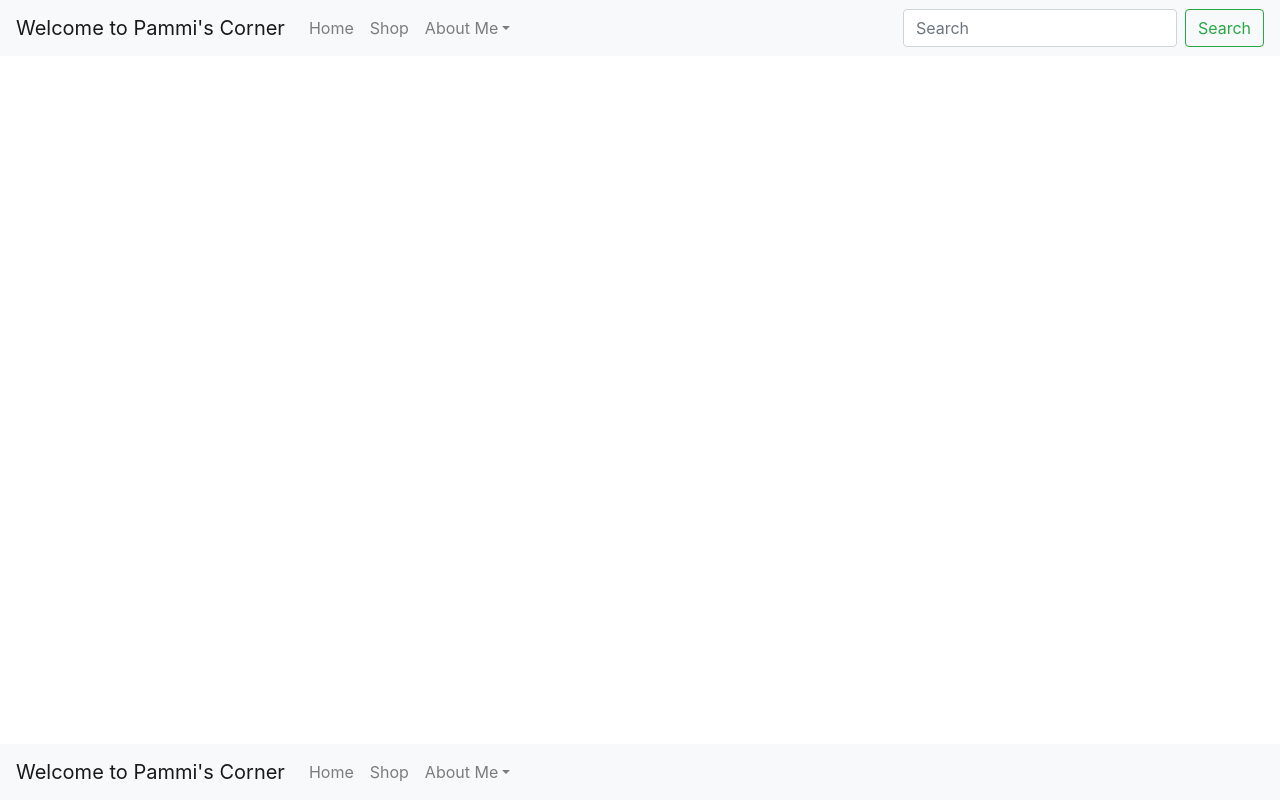
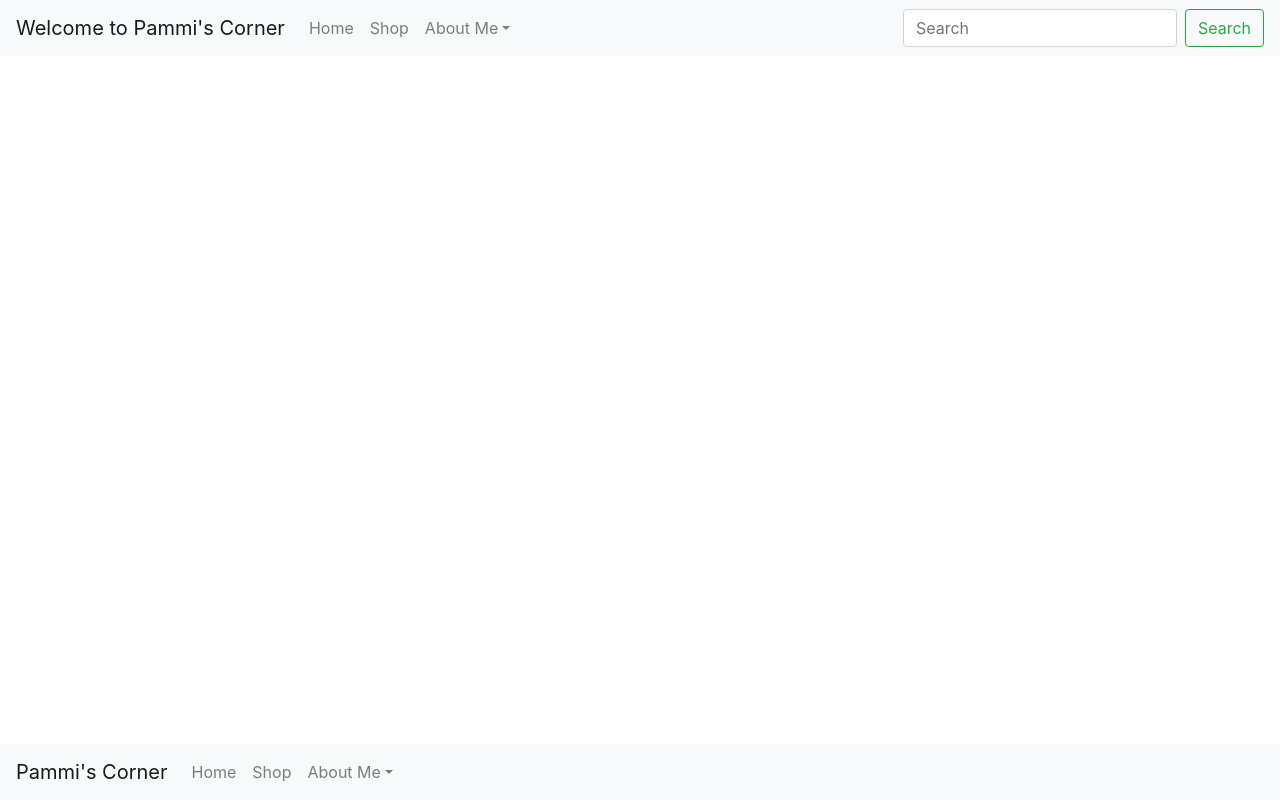
Before and after one commit to singhp1992/papas-app, a React (Create React App) app: page / in a window 1280 px wide. Built offline with nearby package versions, Linux system fonts and the light colour scheme.

Commit message:
cleaning up welcome sign on footer

```diff
--- a/src/components/Footer.jsx
+++ b/src/components/Footer.jsx
@@ -9,7 +9,7 @@ class Footer extends Component {
         return (
             <div>
                 <Navbar bg="light" expand="lg" fixed="bottom">
-                    <Navbar.Brand href="#home">Welcome to Pammi's Corner</Navbar.Brand>
+                    <Navbar.Brand href="#home">Pammi's Corner</Navbar.Brand>
                     <Navbar.Collapse id="basic-navbar-nav">
                         <Nav className="mr-auto">
                             <Nav.Link href="#home">Home</Nav.Link>
```
